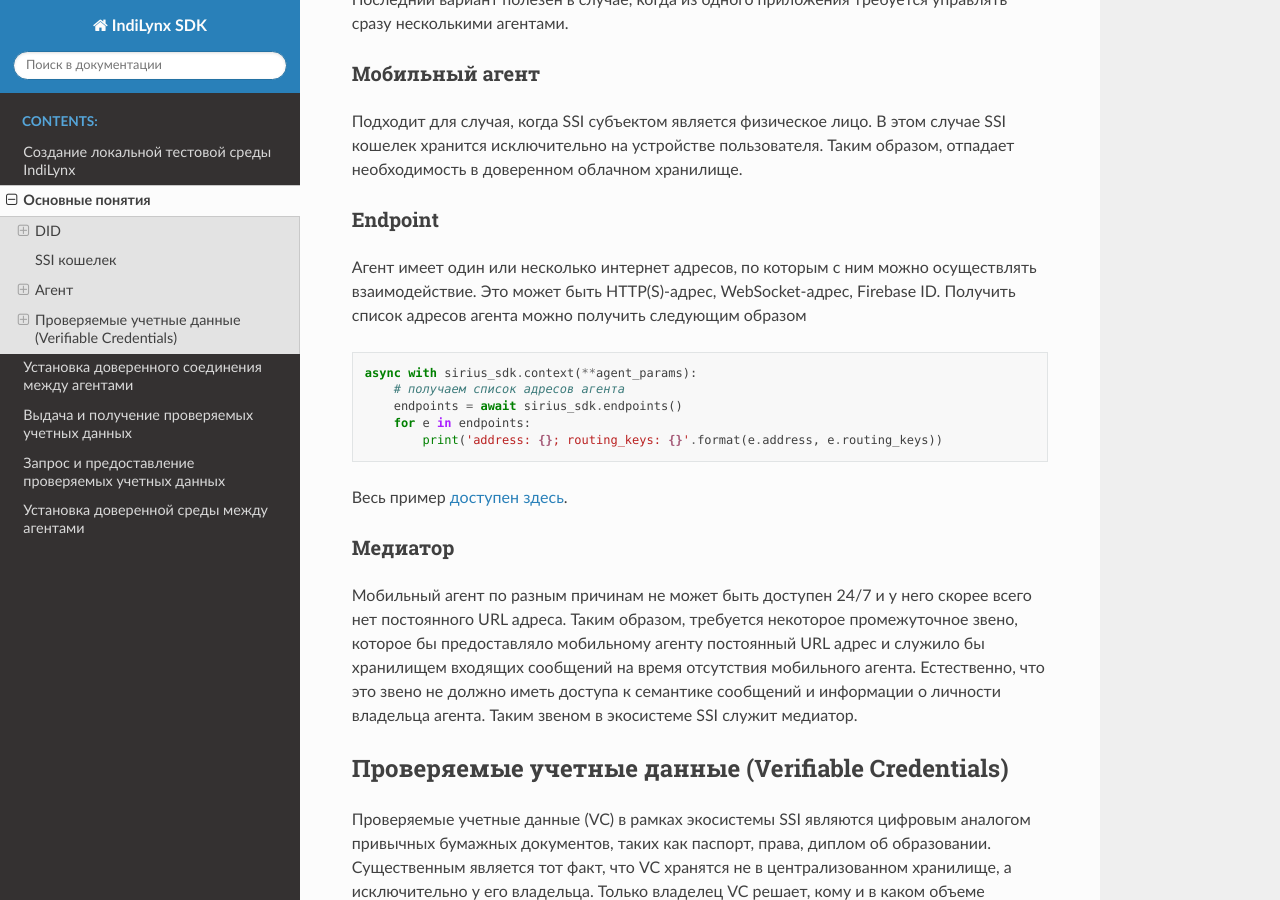
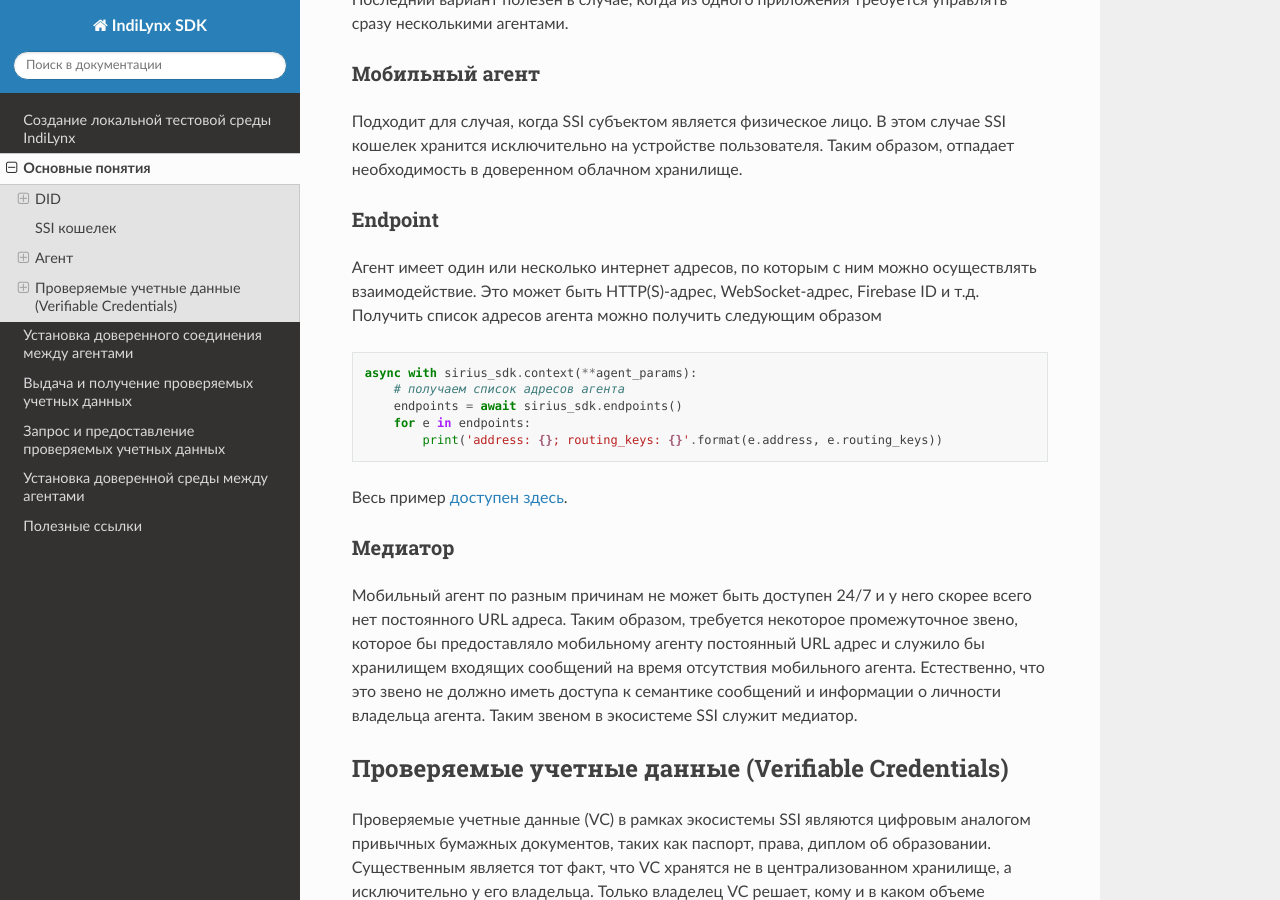
Before and after one commit to Sirius-social/docs, a Sphinx documentation site: the page built from sdk/source/definitions.md, in a window 1280 px wide and 900 px high, scrolled down 3565 px. Built offline with Sphinx 7.4.7 and the Read the Docs theme 2.0.0, drawn with Linux system fonts in a browser that asks for light colours.

````diff
--- a/sdk/source/definitions.md
+++ b/sdk/source/definitions.md
@@ -139,7 +139,7 @@ async with sirius_sdk.context(**AGENT):
 
 ### Endpoint
 Агент имеет один или несколько интернет адресов, по которым с ним можно осуществлять взаимодействие. Это может быть
-HTTP(S)-адрес, WebSocket-адрес, Firebase ID. Получить список адресов агента можно получить следующим образом
+HTTP(S)-адрес, WebSocket-адрес, Firebase ID и т.д. Получить список адресов агента можно получить следующим образом
 ```python
 async with sirius_sdk.context(**agent_params):
     # получаем список адресов агента
````
Also changed, not shown: sdk/source/index.rst (+3 -13 lines), sdk/source/useful_links.md (added, +8 -0 lines).
